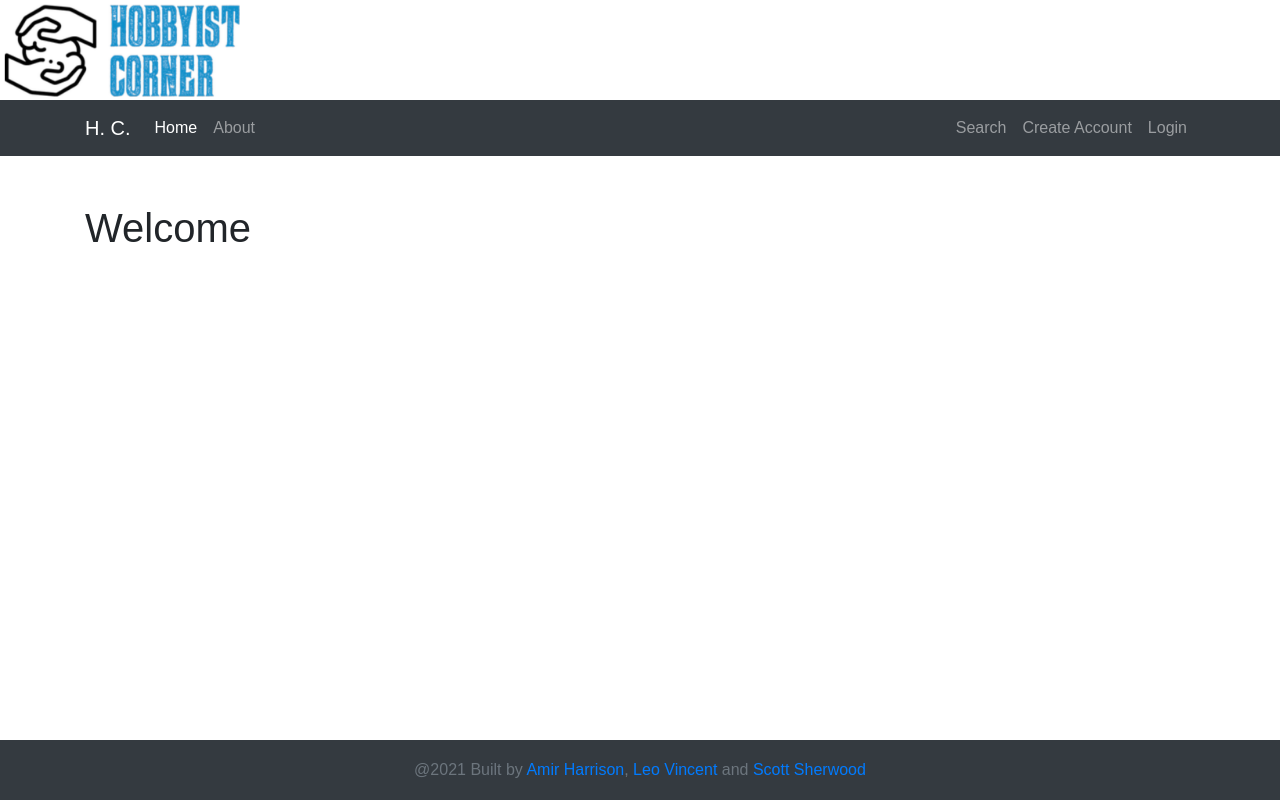
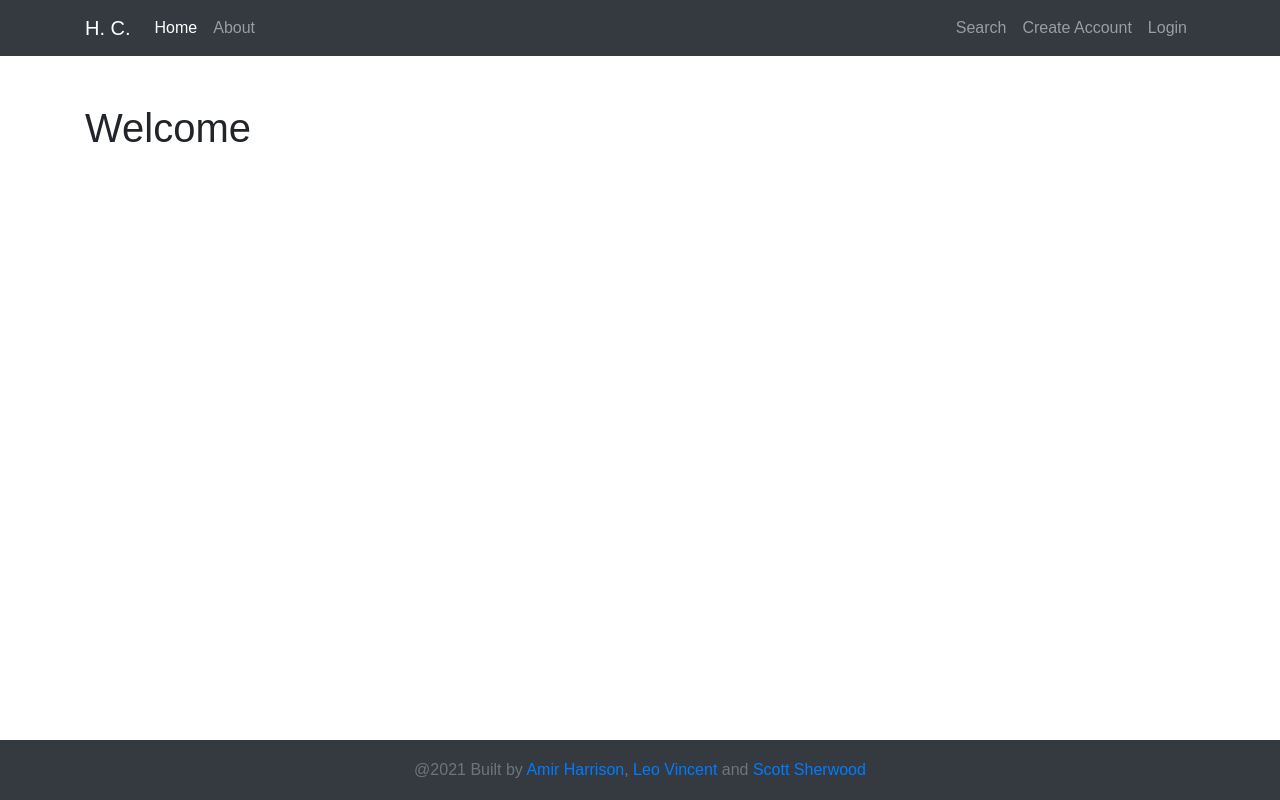
Before and after one commit to aharri64/front_Hobbyist_Corner, a React (Create React App) app: page / in a window 1280 px wide. Built offline with nearby package versions, Linux system fonts and the light colour scheme; no server answers.

Commit message:
App.js: Delete extra logo

```diff
--- a/src/App.js
+++ b/src/App.js
@@ -6,9 +6,6 @@ import setAuthToken from './utils/setAuthToken';
 
 // CSS
 import './App.css';
-
-// IMAGES
-import logo from './assets/logo.png';
 
 // Components
 import Signup from './components/Signup';
@@ -67,7 +64,6 @@ function App() {
 
   return (
     <div className="App">
-      <img src={logo} alt="Hobbyist Corner Logo" height="100px"/>
       <Navbar handleLogout={handleLogout} isAuth={isAuthenticated} />
       <div className="container mt-5">
         <Switch>
```
